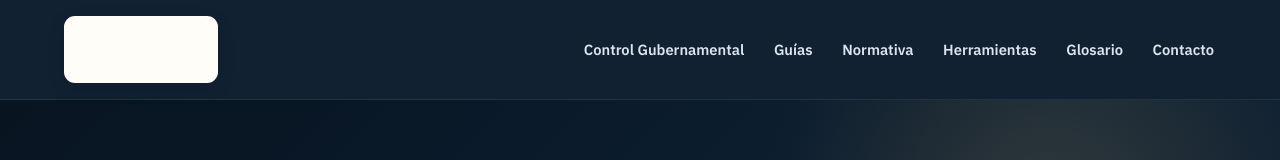
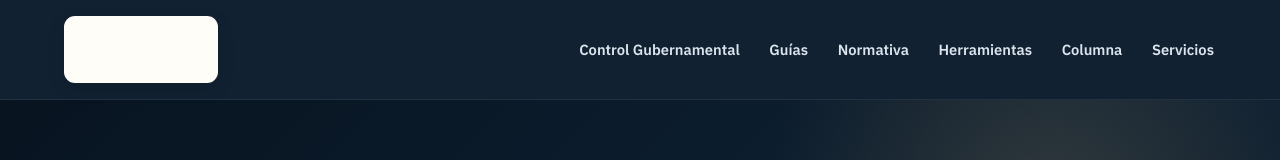
Before and after one commit to lexgub-peru/lexgub-web, a Next.js app: page / in a window 1280 px wide. Shown: the top 160 px of the page. Built offline with nearby package versions, Linux system fonts and the light colour scheme.

Commit message:
feat: añadir columna y servicios a la navegación principal

```diff
--- a/app/components/Navbar.tsx
+++ b/app/components/Navbar.tsx
@@ -11,8 +11,8 @@ const links = [
   { href: '/guias', label: 'Guías' },
   { href: '/normativa', label: 'Normativa' },
   { href: '/herramientas', label: 'Herramientas' },
-  { href: '/glosario', label: 'Glosario' },
-  { href: '/contacto', label: 'Contacto' },
+  { href: '/columna', label: 'Columna' },
+  { href: '/servicios', label: 'Servicios' },
 ];
 
 export default function Navbar() {
@@ -90,6 +90,8 @@ export default function Navbar() {
               {link.label}
             </Link>
           ))}
+          <Link href="/glosario" tabIndex={open ? 0 : -1}>Glosario</Link>
+          <Link href="/contacto" tabIndex={open ? 0 : -1}>Contacto</Link>
         </div>
         <p className="navDrawerNote">Plataforma jurídica independiente especializada en control gubernamental peruano.</p>
       </div>
```
